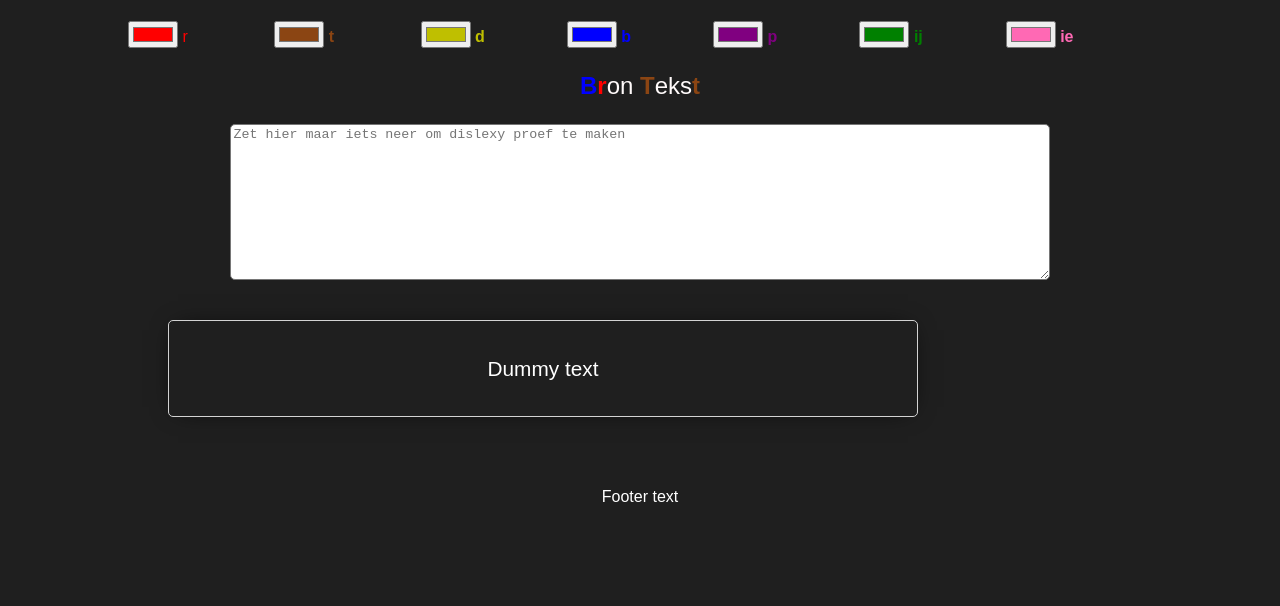
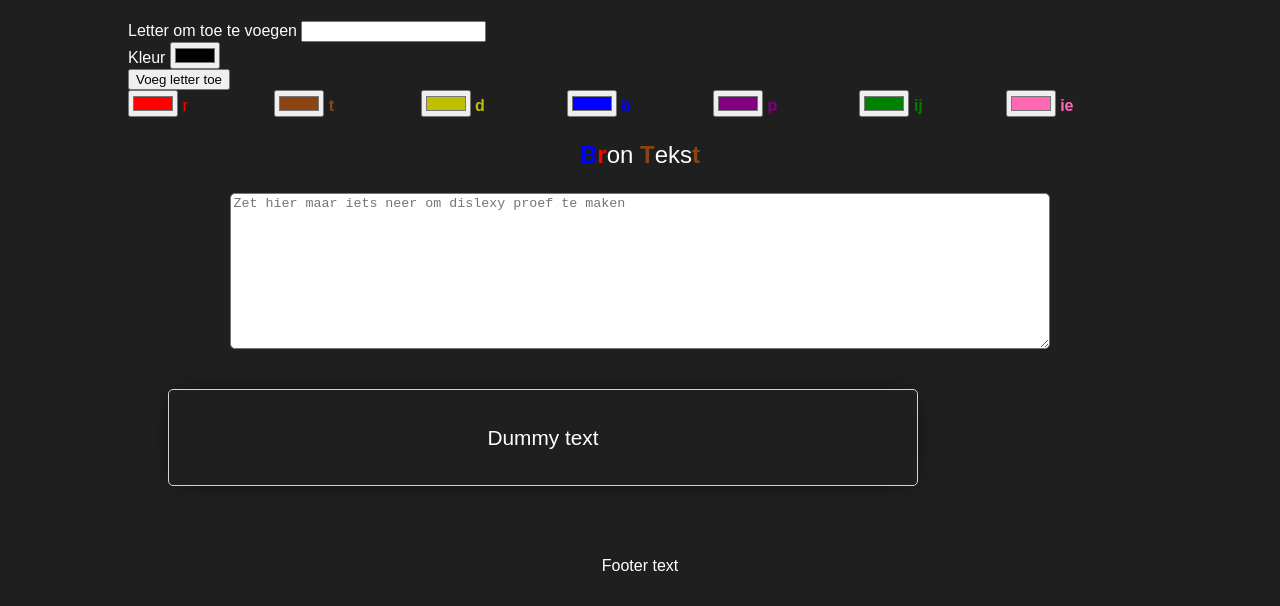
Before and after one commit to Sl4rtyb4rtf4st/highlight-text, a website: page src/index.html in a window 1280 px wide. Shown: the part 308-914 px from the top of the page. Before the commit the page ends 845 px from the top, so only its background shows below. Drawn offline with Linux system fonts and the light colour scheme.

Commit message:
Add input field for new character/color

```diff
--- a/src/index.html
+++ b/src/index.html
@@ -34,6 +34,17 @@
       </header>
     </section>
     <section>
+      <div class="add-button-container">
+        <div class="input-container">
+          <label for="addCharacter">Letter om toe te voegen</label>
+          <input type="text" name="addCharacter" id="addCharacter">
+        </div>
+        <div class="input-container">
+          <label for="charColor">Kleur</label>
+          <input type="color" name="charColor" id="charColor">
+        </div>
+        <input type="button" value="Voeg letter toe">
+      </div>
       <div class="character-color-select flex-row-cen">
         <div class="selector">
           <input type="color" id="char-r" name="char-r" value="#ff0000">
```
